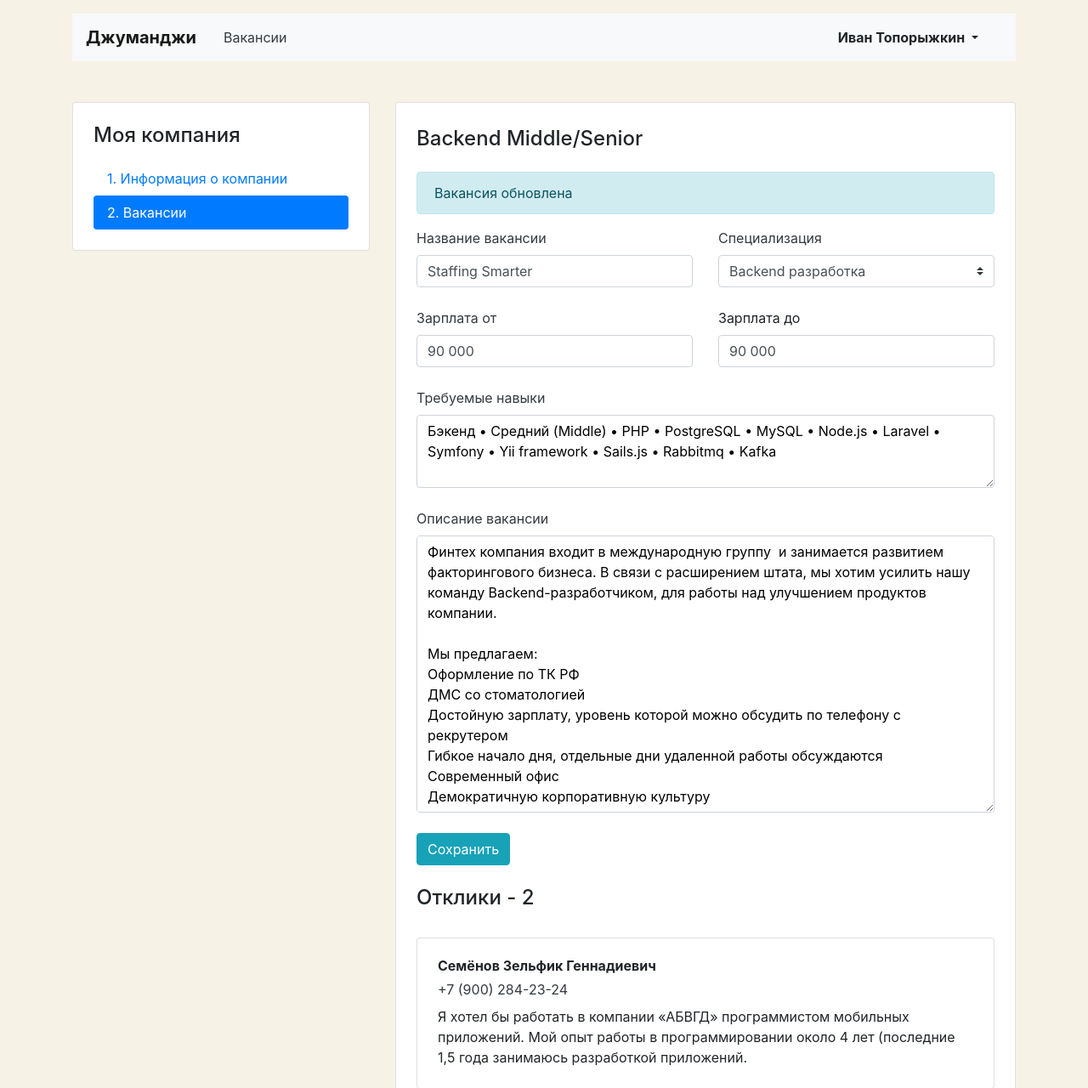
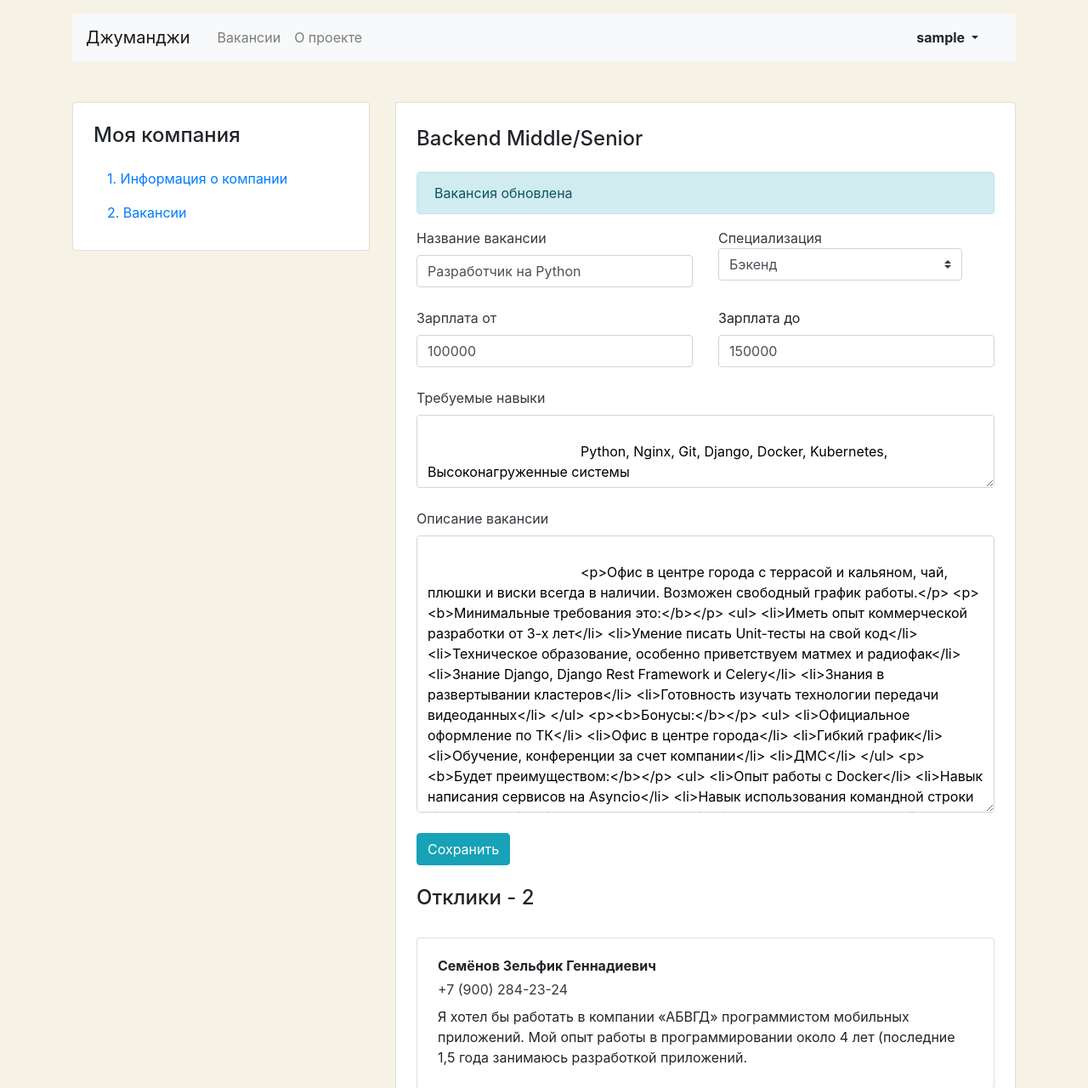
Before and after one commit to AlexeyPeresypkin/django_stepik, a Django app: page /mycompany/vacancies/1 in a window 1280 px wide. Shown: the top 1280 px of the page at 85% size. Run offline with Django 4.2, Linux system fonts and the light colour scheme; the visitor is signed in with stand-in values (Sample User, id 1); data comes from the database, SQL or seed files in the repository; some libraries are stand-ins or nearby versions.

Commit message:
Created vacancies_extras.py, applications.html Edited vacancy-edit.html

```diff
--- a/templates/includes/company_form.html
+++ b/templates/includes/company_form.html
@@ -1,7 +1,8 @@
 <div class="card">
     <div class="card-body px-4 pb-4">
         <section class="tab-pane fade show active">
-            <h2 class="h4 pt-2 pb-3">Информация о&nbsp;компании
+            <h2 class="h4 pt-2 pb-3">
+                Информация о&nbsp;компании
             </h2>
             {% if form.errors %}
                 {% for field in form %}
--- a/templates/includes/navbar_in_account.html
+++ b/templates/includes/navbar_in_account.html
@@ -2,11 +2,17 @@
     <aside class="pt-3 pb-4 px-4 mb-5 card">
         <h1 class="h4 pt-2 pb-2">Моя компания</h1>
         <div class="nav flex-column nav-pills">
-            <a class="nav-link active"
+            <a class="nav-link
+{% if request.resolver_match.url_name == 'my_company_view' %}
+    active
+{% endif %}"
                href="{% url 'vacancies:my_company_view' %}">
                 1. Информация о компании
             </a>
-            <a class="nav-link"
+            <a class="nav-link
+{% if request.resolver_match.url_name == 'my_company_vacancies_view' %}
+    active
+{% endif %}"
                href="{% url 'vacancies:my_company_vacancies_view' %}">
                 2. Вакансии
             </a>
--- a/templates/vacancy-edit.html
+++ b/templates/vacancy-edit.html
@@ -1,122 +1,121 @@
-<!DOCTYPE html>
-<html lang="ru">
-
-<head>
-  <meta charset="UTF-8">
-  <title>Вакансии компании | Джуманджи</title>
-  <meta name="viewport" content="width=device-width, initial-scale=1.0, user-scalable=no">
-  <link rel="stylesheet" href="https://stackpath.bootstrapcdn.com/bootstrap/4.3.1/css/bootstrap.min.css" integrity="sha384-ggOyR0iXCbMQv3Xipma34MD+dH/1fQ784/j6cY/iJTQUOhcWr7x9JvoRxT2MZw1T" crossorigin="anonymous">
-  <style>
-    body {
-      background-color: #F6F2E6;
-    }
-  </style>
-</head>
-
-<body>
-  <header class="container mt-3">
-    <nav class="navbar navbar-expand-lg navbar-light bg-light">
-      <a class="navbar-brand mr-4 font-weight-bold" href="#">Джуманджи</a>
-      <button class="navbar-toggler" type="button" data-toggle="collapse" data-target="#navbarNav" aria-controls="navbarNav" aria-expanded="false" aria-label="Toggle navigation">
-        <span class="navbar-toggler-icon"></span>
-      </button>
-      <div class="collapse navbar-collapse justify-content-between" id="navbarNav">
-        <ul class="navbar-nav col-10">
-          <li class="nav-item">
-            <a class="nav-link text-dark" href="#">Вакансии</a>
-          </li>
-
-        </ul>
-        <ul class="navbar-nav col-2 justify-content-end">
-          <li class="nav-item active">
-            <div class="btn-group">
-              <button type="button" class="btn dropdown-toggle font-weight-bold" data-toggle="dropdown" aria-haspopup="true" aria-expanded="false">
-                Иван Топорыжкин
-              </button>
-              <div class="dropdown-menu dropdown-menu-right mt-3">
-                <a href="#" class="dropdown-item py-2">Профиль</a>
-                <a href="#" class="dropdown-item py-2">Резюме</a>
-                <a href="#" class="dropdown-item py-2">Компания</a>
-                <a href="#" class="dropdown-item py-2">Выйти</a>
-              </div>
-            </div>
-          </li>
-        </ul>
-      </div>
-    </nav>
-  </header>
-
-  <main class="container mt-3 pb-5">
+{% extends 'base.html' %}
+{% load vacancies_extras %}
+{% block content %}
     <div class="row mt-5">
-      <div class="col-12 col-lg-4">
-        <aside class="pt-3 pb-4 px-4 mb-5 card">
-          <h1 class="h4 pt-2 pb-2">Моя компания</h1>
-          <div class="nav flex-column nav-pills">
-            <a class="nav-link" href="#">1. Информация о&nbsp;компании</a>
-            <a class="nav-link active" href="#">2. Вакансии</a>
-          </div>
-        </aside>
-      </div>
+        {% include 'includes/navbar_in_account.html' %}
         <div class="col-12 col-lg-8">
             <div class="card">
                 <div class="card-body px-4 pb-4 tab-content">
                     <!-- Tab -->
                     <section>
                         <h2 class="h4 pt-2 pb-3">Backend Middle/Senior</h2>
-              <p class="alert alert-info" role="alert">Вакансия обновлена</p>
-              <form action="/echo" enctype="multipart/form-data">
+                        <p class="alert alert-info" role="alert">Вакансия
+                            обновлена</p>
+                        {% if form.errors %}
+                            {% for field in form %}
+                                {% for error in field.errors %}
+                                    <p class="alert alert-danger"
+                                       role="alert">{{ error|escape }}</p>
+                                {% endfor %}
+                            {% endfor %}
+                        {% endif %}
+                        <form method="post">
                             <div class="row">
                                 <div class="col-12 col-md-6">
                                     <div class="form-group pb-2">
-                      <label class="mb-2 text-dark" for="vacancyTitle">Название вакансии</label>
-                      <input class="form-control" type="text" value="Staffing Smarter" id="vacancyTitle">
+                                        <label class="mb-2 text-dark"
+                                               for="id_title">
+                                            Название вакансии
+                                        </label>
+                                        <input name="title"
+                                               class="form-control" type="text"
+                                                {% if form.is_bound %}
+                                               value="{{ form.title.value }}"
+                                                {% elif form.instance %}
+                                               value="{{ form.instance.title }}"
+                                                {% endif %}
+                                               id="id_title">
                                     </div>
                                 </div>
                                 <div class="col-12 col-md-6">
                                     <div class="form-group pb-2">
-                      <label class="mb-2 text-dark" for="userSpecialization">Специализация</label>
-                      <select class="custom-select mr-sm-2" id="userSpecialization">
-                        <option selected>Backend разработка</option>
-                        <option value="1">Frontend разработка</option>
-                        <option value="2">Project manager</option>
-                      </select>
+                                        <label class="mb-2 text-dark"
+                                               for="id_specialty">
+                                            Специализация
+                                            {{ form.specialty|add_class:'custom-select mr-sm-2' }}
+                                        </label>
                                     </div>
                                 </div>
                             </div>
                             <div class="row">
                                 <div class="col-12 col-md-6">
                                     <div class="form-group pb-2">
-                      <label class="mb-2 text-dark" for="vacancySalaryMin">Зарплата от</label>
-                      <input class="form-control" type="text" value="90 000" id="vacancySalaryMin">
+                                        <label class="mb-2 text-dark"
+                                               for="id_salary_min">
+                                            Зарплата от
+                                        </label>
+                                        <input name="salary_min"
+                                               class="form-control" type="text"
+                                                {% if form.is_bound %}
+                                               value="{{ form.salary_min.value }}"
+                                                {% elif form.instance %}
+                                               value="{{ form.instance.salary_min }}"
+                                                {% endif %}
+                                               id="id_salary_min">
                                     </div>
                                 </div>
                                 <div class="col-12 col-md-6">
                                     <div class="form-group pb-2">
-                      <label class="mb-2" for="vacancySalaryMax">Зарплата до</label>
-                      <input class="form-control" type="text" value="90 000" id="vacancySalaryMax">
+                                        <label class="mb-2"
+                                               for="id_salary_max">
+                                            Зарплата до
+                                        </label>
+                                        <input name="salary_max"
+                                               class="form-control" type="text"
+                                                {% if form.is_bound %}
+                                               value="{{ form.salary_max.value }}"
+                                                {% elif form.instance %}
+                                               value="{{ form.instance.salary_max }}"
+                                                {% endif %}
+                                               id="id_salary_max">
                                     </div>
                                 </div>
                             </div>
                             <div class="form-group pb-2">
-                  <label class="mb-2 text-dark" for="vacancySkills">Требуемые навыки</label>
-                  <textarea class="form-control" rows="3" id="vacancySkills" style="color:#000;">Бэкенд • Средний (Middle) • PHP • PostgreSQL • MySQL • Node.js • Laravel • Symfony • Yii framework • Sails.js • Rabbitmq • Kafka</textarea>
+                                <label class="mb-2 text-dark"
+                                       for="id_skills">
+                                    Требуемые навыки
+                                </label>
+                                <textarea name="skills" class="form-control"
+                                          rows="3"
+                                          id="id_skills"
+                                          style="color:#000;">
+                                    {% if form.is_bound %}
+                                        {{ form.skills.value }}
+                                    {% elif form.instance %}
+                                        {{ form.instance.skills }}
+                                    {% endif %}
+                                </textarea>
                             </div>
                             <div class="form-group pb-2">
-                  <label class="mb-2 text-dark" for="vacancyDescription">Описание вакансии</label>
-                  <textarea class="form-control" rows="13" id="vacancyDescription" style="color:#000;">Финтех компания входит в международную группу  и занимается развитием факторингового бизнеса. В связи с расширением штата, мы хотим усилить нашу команду Backend-разработчиком, для работы над улучшением продуктов компании.
-
-Мы предлагаем:
-Оформление по ТК РФ
-ДМС со стоматологией
-Достойную зарплату, уровень которой можно обсудить по телефону с рекрутером
-Гибкое начало дня, отдельные дни удаленной работы обсуждаются
-Современный офис
-Демократичную корпоративную культуру
-Работу в команде по Scrum
+                                <label class="mb-2 text-dark"
+                                       for="id_description">
+                                    Описание вакансии
+                                </label>
+                                <textarea name="description"
+                                          class="form-control" rows="13"
+                                          id="id_description"
+                                          style="color:#000;">
+                                    {% if form.is_bound %}
+                                        {{ form.description.value }}
+                                    {% elif form.instance %}
+                                        {{ form.instance.description }}
+                                    {% endif %}
                   </textarea>
                             </div>
                             <div class="form-group">
-                  <input type="submit" class="btn btn-info" value="Сохранить">
+                                <input type="submit" class="btn btn-info"
+                                       value="Сохранить">
                             </div>
                         </form>
                         <!-- END Vacancy info -->
@@ -125,18 +124,31 @@
                         <!-- Application 1 -->
                         <div class="card mt-3">
                             <div class="card-body px-4">
-                  <p class="mb-1 font-weight-bold">Семёнов Зельфик Геннадиевич</p>
-                  <p class="mb-2"><a href="tel:+79002842324" class="text-dark">+7 (900) 284-23-24</a></p>
-                  <p class="mb-1">Я&nbsp;хотел&nbsp;бы работать в&nbsp;компании &laquo;АБВГД&raquo; программистом мобильных приложений. Мой опыт работы в&nbsp;программировании около 4&nbsp;лет (последние 1,5 года занимаюсь разработкой приложений.</p>
+                                <p class="mb-1 font-weight-bold">Семёнов
+                                    Зельфик Геннадиевич</p>
+                                <p class="mb-2"><a href="tel:+79002842324"
+                                                   class="text-dark">+7 (900)
+                                    284-23-24</a></p>
+                                <p class="mb-1">Я&nbsp;хотел&nbsp;бы работать в&nbsp;компании
+                                    &laquo;АБВГД&raquo; программистом мобильных
+                                    приложений. Мой опыт работы в&nbsp;программировании
+                                    около 4&nbsp;лет (последние 1,5 года
+                                    занимаюсь разработкой приложений.</p>
                             </div>
                         </div>
                         <!-- END Application 1 -->
                         <!-- Application 1 -->
                         <div class="card mt-3">
                             <div class="card-body px-4">
-                  <p class="mb-1 font-weight-bold">Сорокина Акра Павловна</p>
-                  <p class="mb-2"><a href="tel:+79002842324" class="text-dark">+7 (900) 284-23-24</a></p>
-                  <p class="mb-1">Добрый день! Увидела объявление о&nbsp;вашей вакансии. Заранее благодарю Вас за&nbsp;уделенное моей кандидатуре время. С&nbsp;уважением.</p>
+                                <p class="mb-1 font-weight-bold">Сорокина Акра
+                                    Павловна</p>
+                                <p class="mb-2"><a href="tel:+79002842324"
+                                                   class="text-dark">+7 (900)
+                                    284-23-24</a></p>
+                                <p class="mb-1">Добрый день! Увидела объявление
+                                    о&nbsp;вашей вакансии. Заранее благодарю
+                                    Вас за&nbsp;уделенное моей кандидатуре
+                                    время. С&nbsp;уважением.</p>
                             </div>
                         </div>
                         <!-- END Application 1 -->
@@ -147,10 +159,4 @@
             </div>
         </div>
     </div>
-  </main>
-
-  <script src="https://code.jquery.com/jquery-3.2.1.slim.min.js" integrity="sha384-KJ3o2DKtIkvYIK3UENzmM7KCkRr/rE9/Qpg6aAZGJwFDMVNA/GpGFF93hXpG5KkN" crossorigin="anonymous"></script>
-  <script src="https://cdnjs.cloudflare.com/ajax/libs/popper.js/1.12.9/umd/popper.min.js" integrity="sha384-ApNbgh9B+Y1QKtv3Rn7W3mgPxhU9K/ScQsAP7hUibX39j7fakFPskvXusvfa0b4Q" crossorigin="anonymous"></script>
-  <script src="https://maxcdn.bootstrapcdn.com/bootstrap/4.0.0/js/bootstrap.min.js" integrity="sha384-JZR6Spejh4U02d8jOt6vLEHfe/JQGiRRSQQxSfFWpi1MquVdAyjUar5+76PVCmYl" crossorigin="anonymous"></script>
-</body>
-</html>
+{% endblock %}
--- a/templates/vacancy-list.html
+++ b/templates/vacancy-list.html
@@ -24,7 +24,7 @@
                                             </p>
                                         </div>
                                         <div class="col-6 col-lg-4 text-right">
-                                            <a href="#"
+                                            <a href="{% url 'vacancies:vacancy_view_from_account' vacancy.pk %}"
                                                class="btn btn-outline-info">Изменить</a>
                                         </div>
                                     </div>
--- a/vacancies/forms.py
+++ b/vacancies/forms.py
@@ -1,3 +1,4 @@
+from django import forms
 from django.forms import ModelForm
 
 from vacancies.models import Company, Application, Vacancy
@@ -49,3 +50,8 @@
             'salary_min',
             'salary_max',
         ]
+
+        def __init__(self, *args, **kwargs):
+            super().__init__(*args, **kwargs)
+            self.fields['specialty'].widget.attrs.update(
+                {'class': 'custom-select mr-sm-2 form-group pb-2'})
--- /dev/null
+++ b/vacancies/templatetags/vacancies_extras.py
@@ -0,0 +1,10 @@
+from django import template
+
+register = template.Library()
+
+
+@register.filter
+def add_class(field, class_name):
+    return field.as_widget(attrs={
+        "class": " ".join((field.css_classes(), class_name))
+    })
--- a/vacancies/views.py
+++ b/vacancies/views.py
@@ -139,6 +139,7 @@
         vacancy = get_object_or_404(Vacancy, pk=self.kwargs.get('pk'))
         form = VacancyForm(instance=vacancy)
         applications = vacancy.applications
+        # print(form)
         return render(
             request,
             'vacancy-edit.html',
```
Also changed, not shown: templates/applications.html (added, +50 -0 lines), vacancies/templatetags/__init__.py (added). Lines whose indentation alone changed are shown as unchanged.
